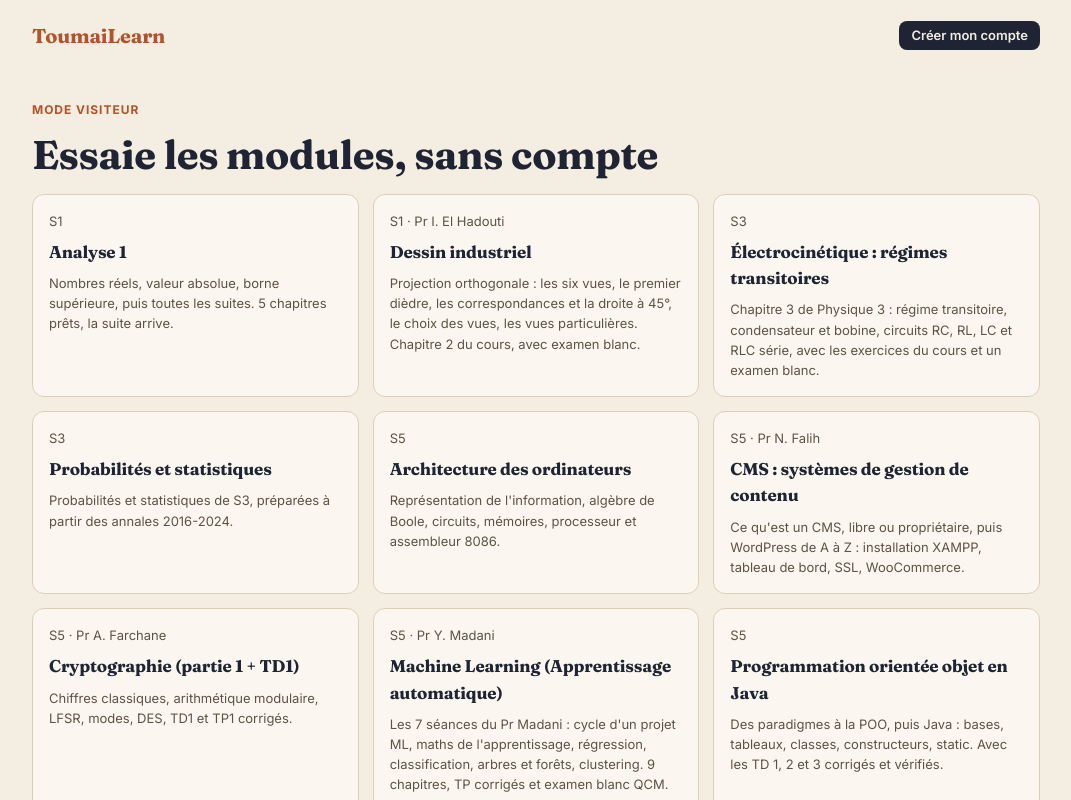
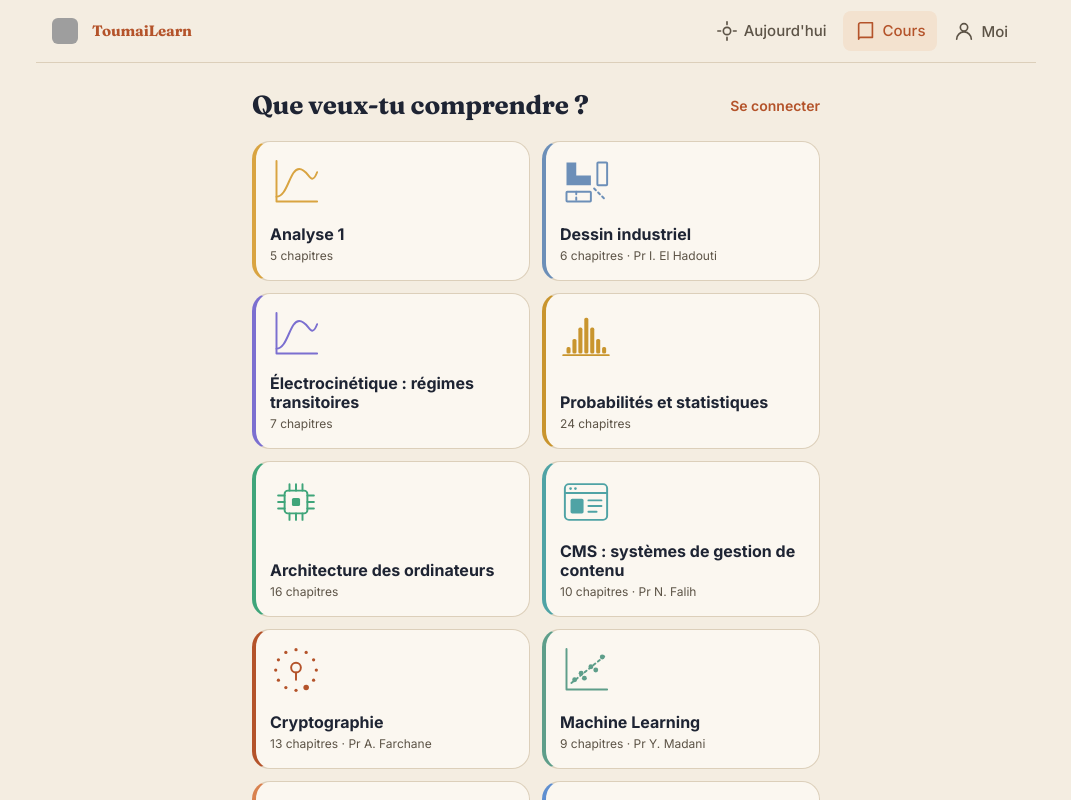
Before and after one commit to Primstoo/MIZAN, a Next.js app: page /decouvrir in a window 1280 px wide. Shown: the top 800 px of the page, without its empty margins (104-1175 px from the left). Built offline with nearby package versions, Linux system fonts and the light colour scheme; grey boxes are pictures that could not be loaded.

Commit message:
Catalogue : vrai nombre de chapitres, barre de progression par cours, couvertures illustrées et onglets de l'appli en mode visiteur

```diff
--- a/scripts/construire-module.mjs
+++ b/scripts/construire-module.mjs
@@ -278,7 +278,7 @@ function construire(slug) {
   const catF = path.join(LIB, "modules-sources.json");
   const cat = lireJSON(catF, []).filter((m) => m.slug !== slug);
   const cles = [...new Set([cle, cleEtat, "mzt-" + (mod.tuteurId || slug) + "*", ...(mod.clesSupplementaires || [])])];
-  cat.push({ slug, titre: mod.titre, prof: mod.prof || "", semestre: mod.semestre || "", fichier: mod.fichier, resume: mod.resume || "", cles, cle, format, annexes: (mod.annexes || []).map((a) => a.fichier) });
+  cat.push({ slug, titre: mod.titre, prof: mod.prof || "", semestre: mod.semestre || "", fichier: mod.fichier, resume: mod.resume || "", cles, cle, format, chapitres: chapitres.length, annexes: (mod.annexes || []).map((a) => a.fichier) });
   ecrireJSON(catF, cat.sort((a, b) => a.semestre.localeCompare(b.semestre) || a.titre.localeCompare(b.titre)), 2);
 
   // Notions → maîtrise et page Progrès
--- a/src/app/app/modules/page.tsx
+++ b/src/app/app/modules/page.tsx
@@ -51,7 +51,9 @@ export default async function Cours() {
               <span className="tl-couv-haut"><Embleme slug={m.slug} />{e && <span className="tl-jour">J-{e.reste}</span>}</span>
               <span>
                 <strong>{court(m.titre)}</strong>
-                <small>{mm ? `${mm.groupes.length} chapitres${mm.testes ? ` · ${mm.pct} % maîtrisé` : ""}` : m.semestre}</small>
+                <small>{m.chapitres ? `${m.chapitres} chapitre${m.chapitres > 1 ? "s" : ""}` : m.semestre}</small>
+                <span className="tl-prog" aria-label={`${mm?.pct ?? 0} % maîtrisé`}><i style={{ width: `${mm?.pct ?? 0}%`, background: couleurCours(m.slug) }} /></span>
+                <small>{mm?.testes ? `${mm.pct} % maîtrisé` : "Pas encore commencé"}</small>
               </span>
             </a>
           );
--- a/src/app/decouvrir/page.tsx
+++ b/src/app/decouvrir/page.tsx
@@ -1,4 +1,6 @@
 import { MODULES } from "@/lib/modules";
+import Nav from "@/components/Nav";
+import Embleme, { couleurCours } from "@/components/Embleme";
 
 export const metadata = {
   title: "Essayer sans compte",
@@ -9,33 +11,22 @@ export const metadata = {
 // Mode visiteur : modules consultables sans compte, sans sauvegarde côté serveur ni tuteur.
 export default function Decouvrir() {
   return (
-    <main className="land">
-      <header className="page top nob">
-        <a href="/" className="logo">ToumaiLearn</a>
-        <a href="/login?mode=inscription" className="btn small">Créer mon compte</a>
-      </header>
-      <section className="page">
-        <p className="eyebrow">Mode visiteur</p>
-        <h1>Essaie les modules, sans compte</h1>
-        <div className="grid" style={{ marginTop: 16 }}>
+    <div className="shell">
+      <Nav visiteur />
+      <main className="page tl">
+        <header className="tl-haut"><h1 className="tl-salut">Que veux-tu comprendre ?</h1><a href="/login?mode=connexion" className="tl-cnx">Se connecter</a></header>
+        <div className="tl-grille">
           {MODULES.map((m) => (
-            <a key={m.slug} href={`/decouvrir/${m.slug}`} className="card">
-              <span className="muted small">{m.semestre}{m.prof ? ` · ${m.prof}` : ""}</span>
-              <h3>{m.titre}</h3>
-              <p className="muted small">{m.resume}</p>
+            <a key={m.slug} href={`/decouvrir/${m.slug}`} className="tl-couv" style={{ borderLeftColor: couleurCours(m.slug) }}>
+              <span className="tl-couv-haut"><Embleme slug={m.slug} /></span>
+              <span>
+                <strong>{m.titre.split(" (")[0]}</strong>
+                <small>{m.chapitres ? `${m.chapitres} chapitre${m.chapitres > 1 ? "s" : ""}` : m.semestre}{m.prof ? ` · ${m.prof}` : ""}</small>
+              </span>
             </a>
           ))}
         </div>
-      </section>
-      <section className="page steps">
-        <h2>Avec un compte, en plus</h2>
-        <ol>
-          <li><strong>Ta progression sauvegardée</strong>, sur téléphone et ordinateur.</li>
-          <li><strong>Une mission chaque jour</strong>, calculée sur ta date d&apos;examen et tes points faibles.</li>
-          <li><strong>Un tuteur IA</strong> sur chaque page du cours.</li>
-        </ol>
-        <p className="row" style={{ gap: 8 }}><a href="/login?mode=inscription" className="btn big-inline">Créer mon compte</a><a href="/login?invitation" className="btn alt big-inline">J&apos;ai un code d&apos;invitation</a></p>
-      </section>
-    </main>
+      </main>
+    </div>
   );
 }
--- a/src/app/globals.css
+++ b/src/app/globals.css
@@ -392,3 +392,5 @@ a.cx-google{text-decoration:none}
 /* Connexion et entrée en mode sombre : couleurs inversées (panneau crème, formulaire bleu nuit), sur téléphone comme sur ordinateur. */
 @media (prefers-color-scheme:dark){:root:not([data-theme=light]) .cx{background:#F4EDE1}:root:not([data-theme=light]) .cx-marque{background:#F4EDE1;color:#1E2433}:root:not([data-theme=light]) .cx-marque .cx-logo{color:#B4532A}:root:not([data-theme=light]) .cx-zone{background:#141922}}
 :root[data-theme=dark] .cx{background:#F4EDE1}:root[data-theme=dark] .cx-marque{background:#F4EDE1;color:#1E2433}:root[data-theme=dark] .cx-marque .cx-logo{color:#B4532A}:root[data-theme=dark] .cx-zone{background:#141922}
+.tl-prog{display:block;height:5px;border-radius:3px;background:var(--line);overflow:hidden;margin-top:8px}.tl-prog i{display:block;height:100%;border-radius:3px}
+.tl-cnx{white-space:nowrap}
--- a/src/components/Nav.tsx
+++ b/src/components/Nav.tsx
@@ -20,7 +20,7 @@ export default function Nav({ visiteur = false }: { visiteur?: boolean }) {
         if (visiteur && l.href !== "/app") {
           const ic = <svg viewBox="0 0 24 24" width="22" height="22" fill="none" stroke="currentColor" strokeWidth="1.8" strokeLinejoin="round" strokeLinecap="round"><path d={l.ic} /></svg>;
           return l.href === "/app/modules"
-            ? <a key={l.href} href="/decouvrir">{ic}<span>{l.label}</span></a>
+            ? <a key={l.href} href="/decouvrir" className={p.startsWith("/decouvrir") ? "on" : ""}>{ic}<span>{l.label}</span></a>
             : <button key={l.href} type="button" className="nav-btn" onClick={() => setPorte(true)}>{ic}<span>{l.label}</span></button>;
         }
         const on = l.href === "/app" ? p === "/app" : p.startsWith(l.href) || l.sous.some((s) => p.startsWith(s));
--- a/src/lib/modules-sources.json
+++ b/src/lib/modules-sources.json
@@ -13,7 +13,8 @@
     ],
     "cle": "analyse1_scores",
     "format": "score10",
-    "annexes": []
+    "annexes": [],
+    "chapitres": 5
   },
   {
     "slug": "dessin-industriel",
@@ -29,7 +30,8 @@
     ],
     "cle": "dessin_industriel_scores",
     "format": "score10",
-    "annexes": []
+    "annexes": [],
+    "chapitres": 6
   },
   {
     "slug": "electrocinetique",
@@ -45,7 +47,8 @@
     ],
     "cle": "electrocinetique_scores",
     "format": "score10",
-    "annexes": []
+    "annexes": [],
+    "chapitres": 7
   },
   {
     "slug": "probas",
@@ -62,7 +65,8 @@
     "format": "best",
     "annexes": [
       "probas-S3-outils.html"
-    ]
+    ],
+    "chapitres": 24
   },
   {
     "slug": "archi",
@@ -81,7 +85,8 @@
     "format": "essais",
     "annexes": [
       "archi-ordinateurs-outils.html"
-    ]
+    ],
+    "chapitres": 16
   },
   {
     "slug": "cms",
@@ -97,7 +102,8 @@
     ],
     "cle": "cms_scores",
     "format": "score10",
-    "annexes": []
+    "annexes": [],
+    "chapitres": 10
   },
   {
     "slug": "crypto",
@@ -117,7 +123,8 @@
     "format": "pc",
     "annexes": [
       "crypto-farchane-outils.html"
-    ]
+    ],
+    "chapitres": 13
   },
   {
     "slug": "machine-learning",
@@ -133,7 +140,8 @@
     ],
     "cle": "ml_scores",
     "format": "score10",
-    "annexes": []
+    "annexes": [],
+    "chapitres": 9
   },
   {
     "slug": "java-poo",
@@ -149,7 +157,8 @@
     ],
     "cle": "java_poo_scores",
     "format": "score10",
-    "annexes": []
+    "annexes": [],
+    "chapitres": 10
   },
   {
     "slug": "reseaux-m351",
@@ -166,7 +175,8 @@
     "format": "essais",
     "annexes": [
       "reseaux-M351-outils.html"
-    ]
+    ],
+    "chapitres": 19
   },
   {
     "slug": "traitement-ad",
@@ -182,7 +192,8 @@
     ],
     "cle": "tad_scores",
     "format": "score10",
-    "annexes": []
+    "annexes": [],
+    "chapitres": 8
   },
   {
     "slug": "uml",
@@ -201,6 +212,7 @@
     "format": "score10",
     "annexes": [
       "uml-outils.html"
-    ]
+    ],
+    "chapitres": 15
   }
 ]
--- a/src/lib/modules.ts
+++ b/src/lib/modules.ts
@@ -11,6 +11,7 @@ export type Module = {
   semestre: string;
   fichier: string;
   resume: string;
+  chapitres?: number; // nombre réel de chapitres (module.json)
   cles: string[];
   annexes?: string[];
   etablissement: string; // établissement dont le module suit le cours (sert à filtrer l'inscription guidée) ; « Cours généraliste » = proposé partout
```
